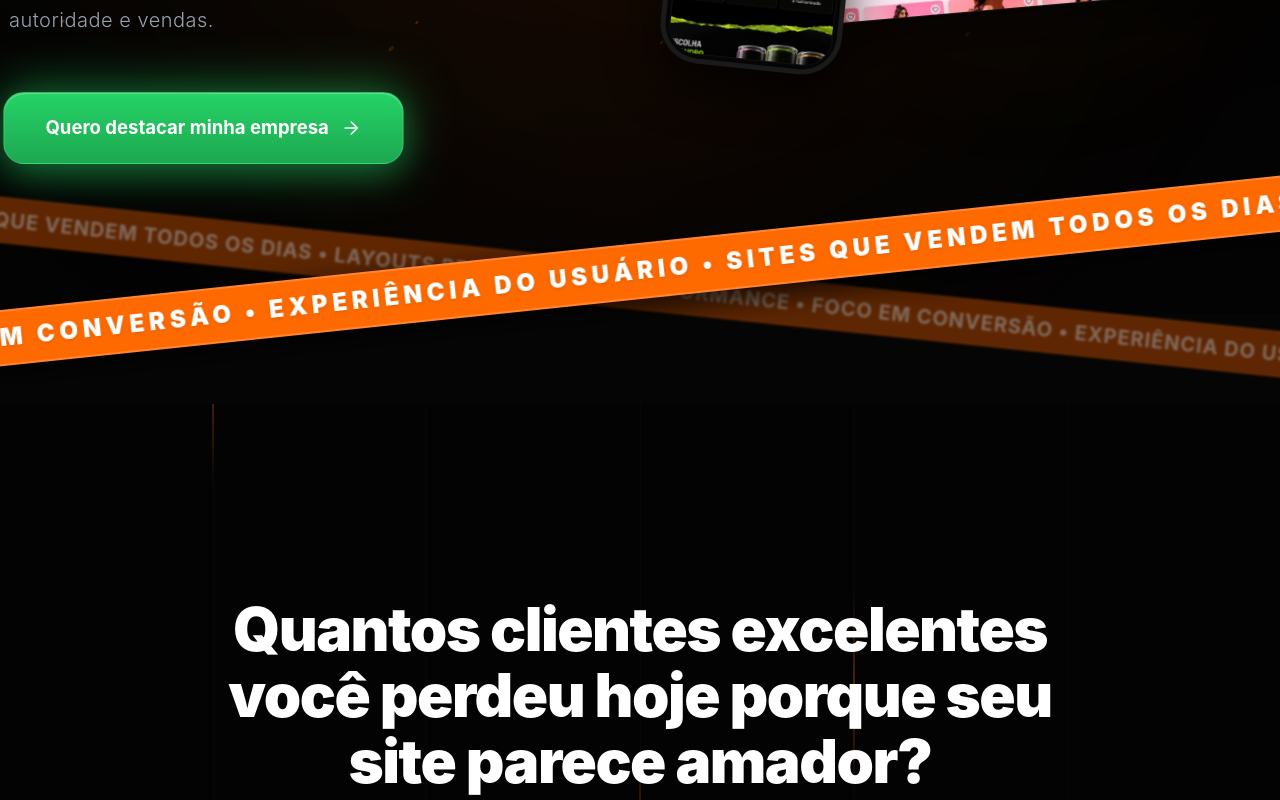
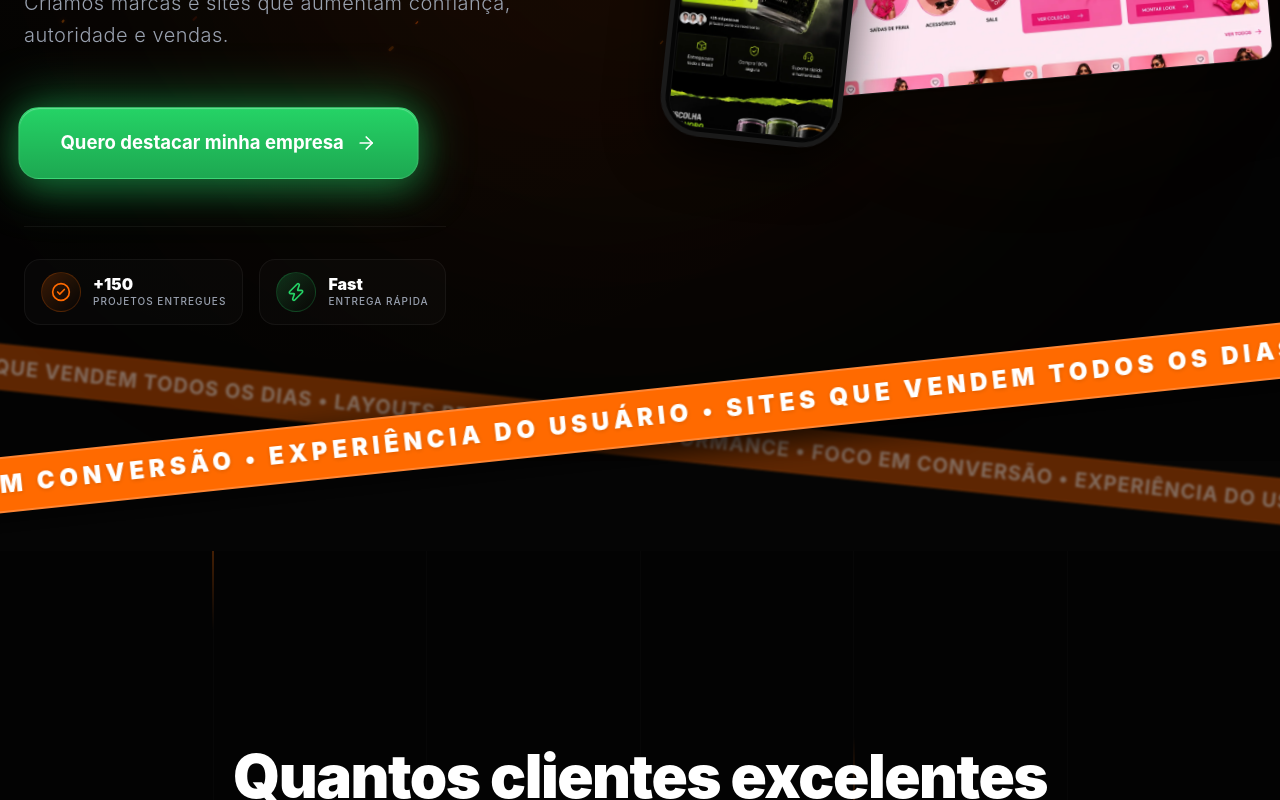
Before and after one commit to manSAdioca/Soul-Design, a React (Vite) app: page / in a window 1280 px wide. Shown: the part 744-1544 px from the top of the page. Built offline with nearby package versions, Linux system fonts and the light colour scheme.

Commit message:
feat: adiciona cards premium de prova social (Trust Badges) no Hero

```diff
--- a/src/components/Hero.jsx
+++ b/src/components/Hero.jsx
@@ -250,6 +250,28 @@ export default function Hero() {
               </button>
             </div>
 
+            {/* Trust Badges Premium (Glassmorphism) */}
+            <div className="flex flex-row flex-wrap justify-center lg:justify-start items-center gap-3 md:gap-4 mt-8 pt-8 border-t border-white/5 w-full">
+              <div className="flex items-center gap-3 px-4 py-3 rounded-2xl bg-white/[0.02] border border-white/[0.05] backdrop-blur-md hover:bg-white/[0.04] transition-colors cursor-default">
+                <div className="flex items-center justify-center w-10 h-10 rounded-full bg-gradient-to-br from-[#FF6A00]/20 to-transparent border border-[#FF6A00]/20 text-[#FF6A00]">
+                  <CheckCircle2 className="w-5 h-5" />
+                </div>
+                <div className="flex flex-col items-start">
+                  <span className="text-white font-black text-sm md:text-base leading-tight">+150</span>
+                  <span className="text-gray-400 text-[9px] md:text-[10px] uppercase tracking-[0.1em] font-medium">Projetos Entregues</span>
+                </div>
+              </div>
+
+              <div className="flex items-center gap-3 px-4 py-3 rounded-2xl bg-white/[0.02] border border-white/[0.05] backdrop-blur-md hover:bg-white/[0.04] transition-colors cursor-default">
+                <div className="flex items-center justify-center w-10 h-10 rounded-full bg-gradient-to-br from-[#25D366]/20 to-transparent border border-[#25D366]/20 text-[#25D366]">
+                  <Zap className="w-5 h-5" />
+                </div>
+                <div className="flex flex-col items-start">
+                  <span className="text-white font-black text-sm md:text-base leading-tight">Fast</span>
+                  <span className="text-gray-400 text-[9px] md:text-[10px] uppercase tracking-[0.1em] font-medium">Entrega Rápida</span>
+                </div>
+              </div>
+            </div>
 
           </div>
         </div>
```
